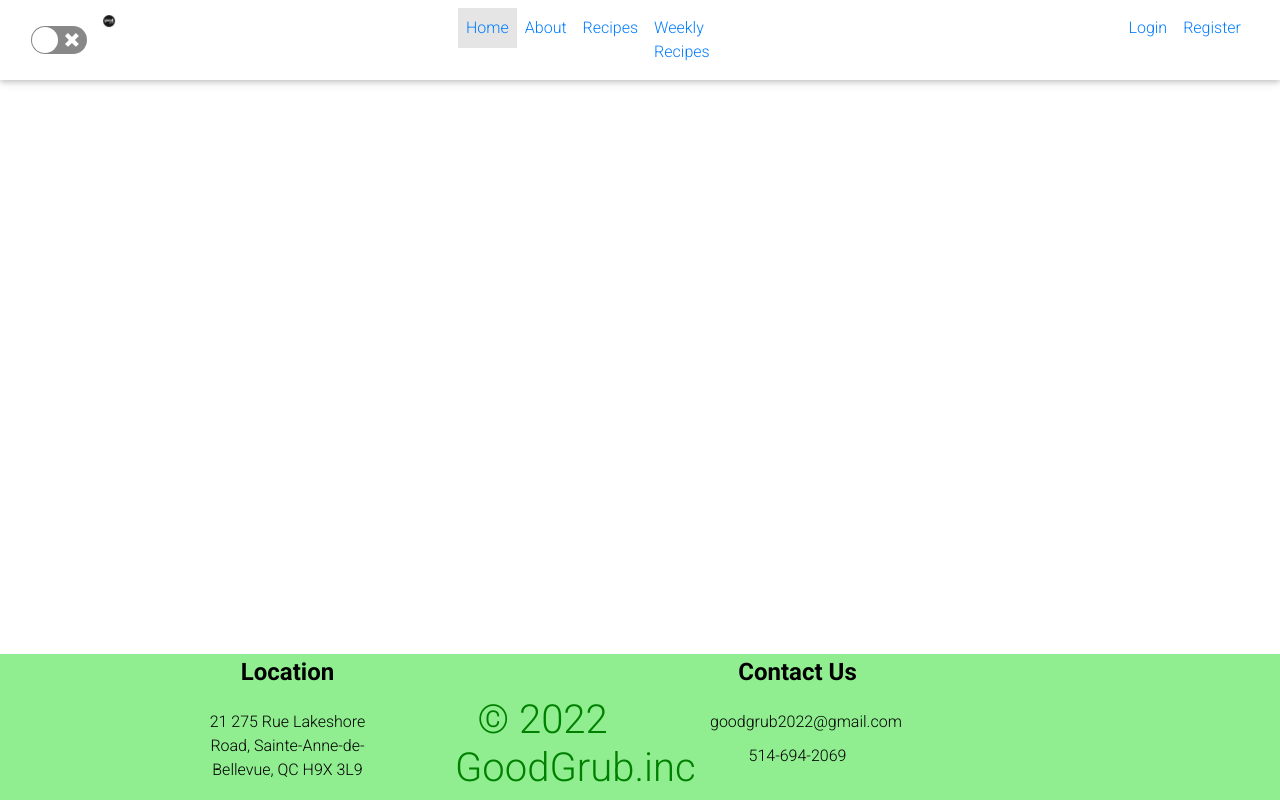
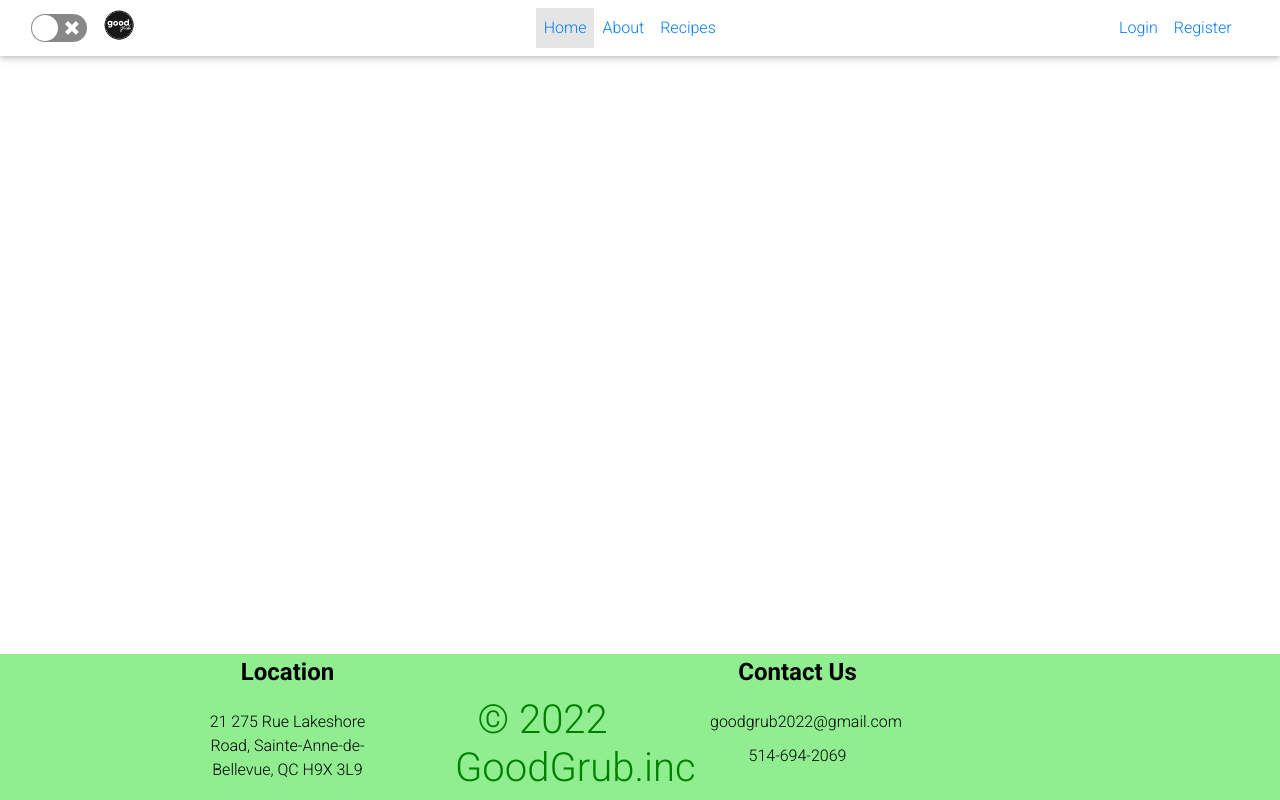
Before and after one commit to brenzlr/GoodGrub, a React (Create React App) app: page / in a window 1280 px wide. Built offline with nearby package versions, Linux system fonts and the light colour scheme.

Commit message:
removed weekly recipes route/link

```diff
--- a/src/App.js
+++ b/src/App.js
@@ -11,7 +11,6 @@ import PostRecipe from "pages/PostRecipe";
 import Account from "pages/Account";
 import MyRecipes from "pages/MyRecipes";
 import MyFavorites from "pages/MyFavorites";
-import WeeklyPlan from "pages/WeeklyPlan";
 
 export const LoggedInContext = React.createContext({
   isLoggedIn: null,
@@ -41,7 +40,6 @@ function App() {
             <Route path="postRecipe" element={<PostRecipe />} />
             <Route path="myRecipes" element={<MyRecipes />} />
             <Route path="myFavorites" element={<MyFavorites />} />
-            <Route path="myWeeklyRecipes" element={<WeeklyPlan />} />
             <Route path="login" element={<Login />} />
             <Route path="register" element={<Register />} />
             <Route path="account/" element={<Account />} />
--- a/src/components/Header.js
+++ b/src/components/Header.js
@@ -57,11 +57,6 @@ export function Header(props) {
               <MDBNavbarItem>
                 <MDBNavbarLink href="/recipes">
                   <Link to="/recipes">Recipes</Link>
-                </MDBNavbarLink>
-              </MDBNavbarItem>
-              <MDBNavbarItem>
-                <MDBNavbarLink href="/myWeeklyRecipes">
-                  <Link to="/myWeeklyRecipes">Weekly Recipes</Link>
                 </MDBNavbarLink>
               </MDBNavbarItem>
               {isLoggedIn ? (
```
